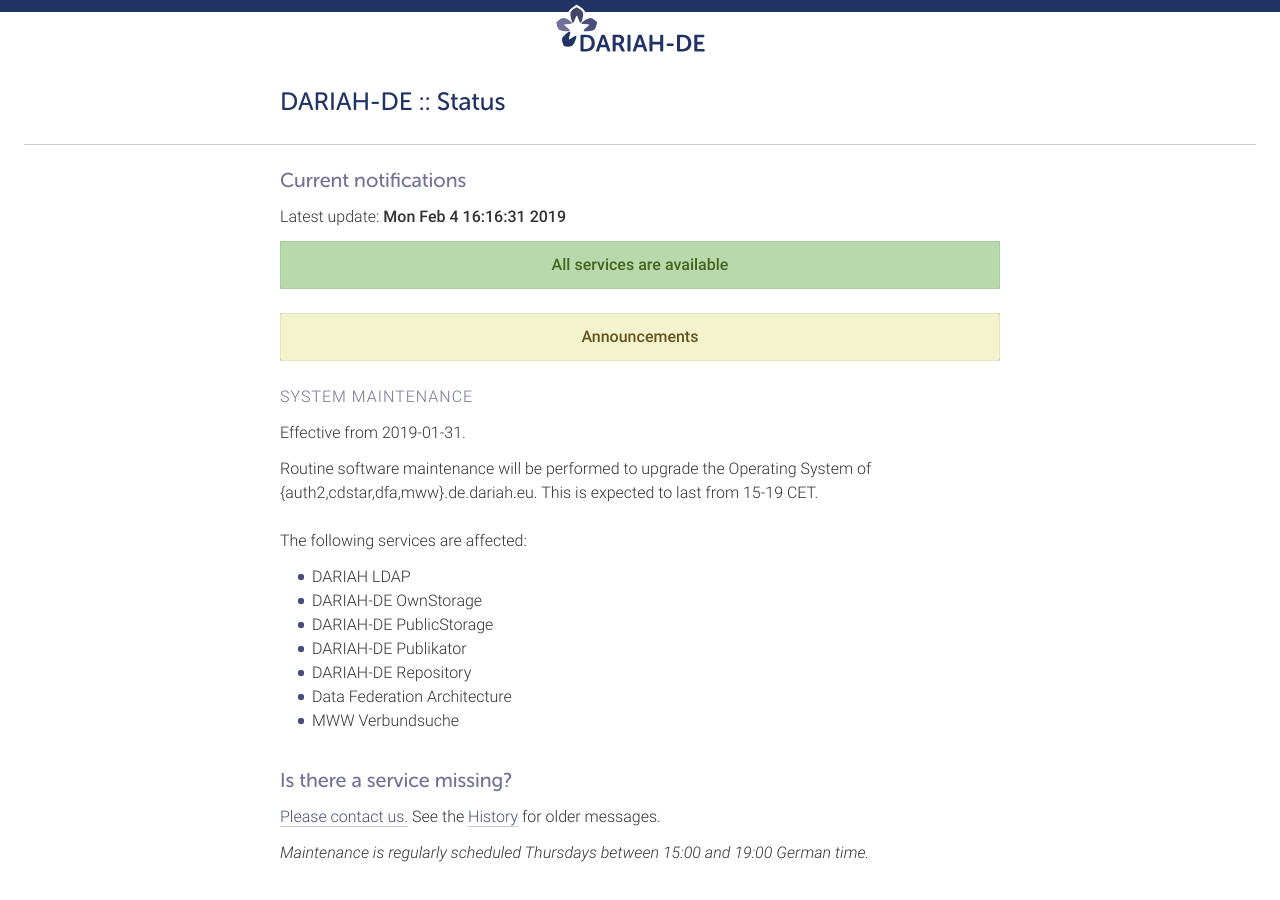
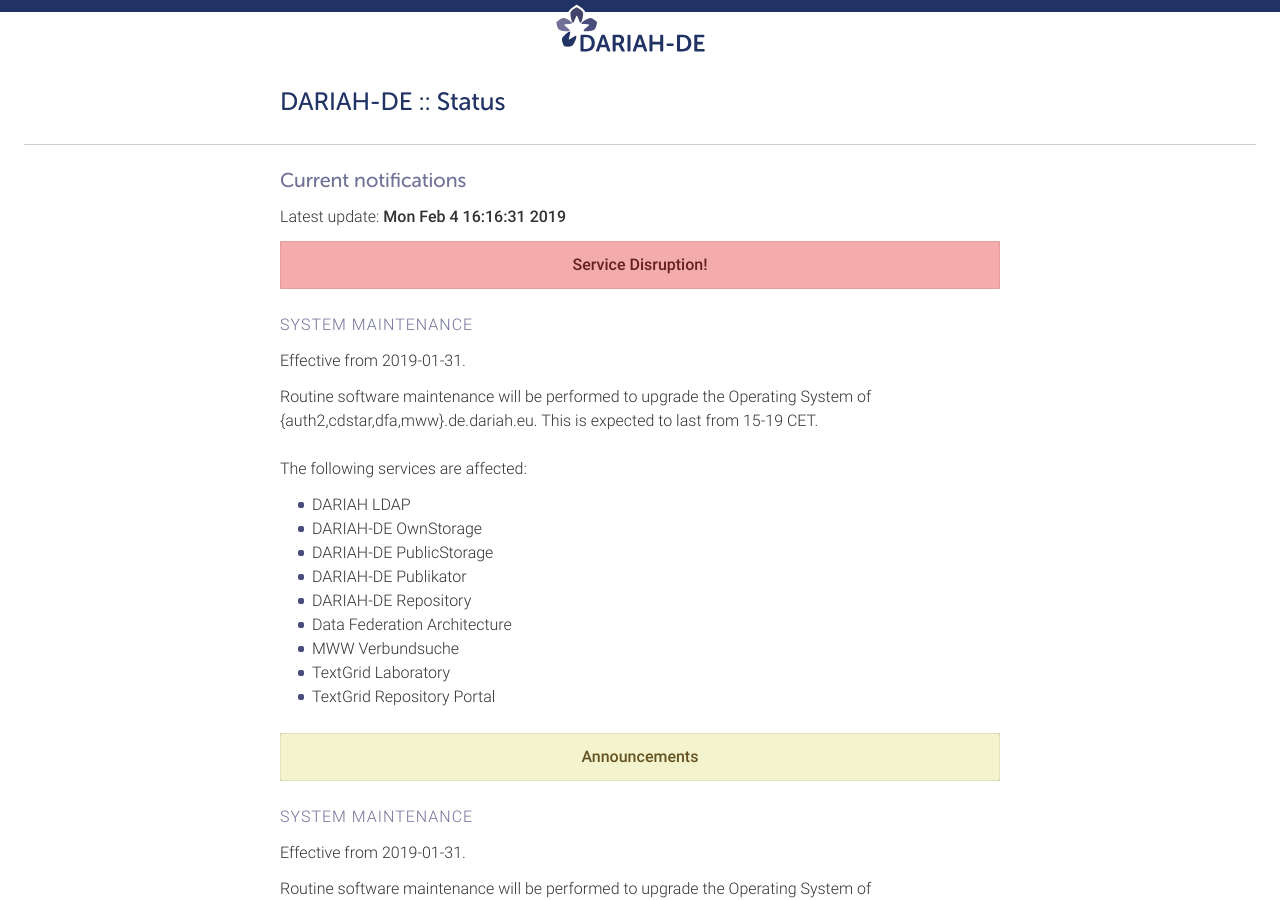
Before and after one commit to DARIAH-DE/status, a Jekyll site: the page built from index.md, in a window 1280 px wide and 900 px high. Built offline with Jekyll 4.4.1, drawn with Linux system fonts in a browser that asks for light colours; comment, search, counter and statistics services are not loaded.

Commit message:
Update outages.yaml

```diff
--- a/_data/outages.yaml
+++ b/_data/outages.yaml
@@ -1,7 +1,12 @@
 ---
 - title: 'System Maintenance'
-  description: 'Routine software maintenance will be performed to upgrade the Operating System of {ci, devportal, exist, liferay, pdp, wiki}.de.dariah.eu. This is expected to last from 15-19 CET.'
-  date_start: '2019-01-17'
-  date_end: '2019-01-18'
+  date_start: '2019-01-31'
+  date_end:
+  description: 'Routine software maintenance will be performed to upgrade the Operating System of {auth2,cdstar,dfa,mww}.de.dariah.eu. This is expected to last from 15-19 CET.'
   affected:
-    - '/middlewares/liferay'
+    - '/servers/auth2'
+    - '/servers/cdstar'
+    - '/services/dfa'
+    - '/services/mww'
+    - '/services/tgrep'
+    - '/services/tglab'
```
